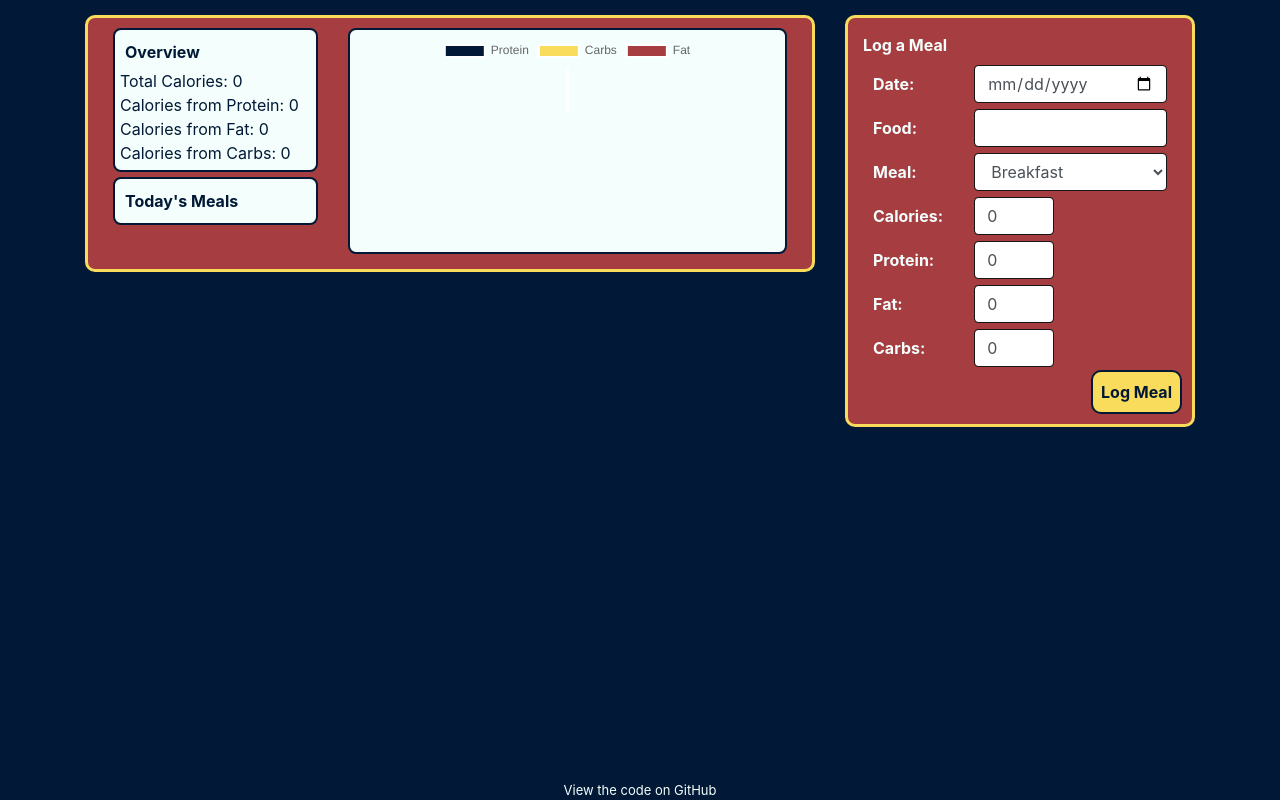
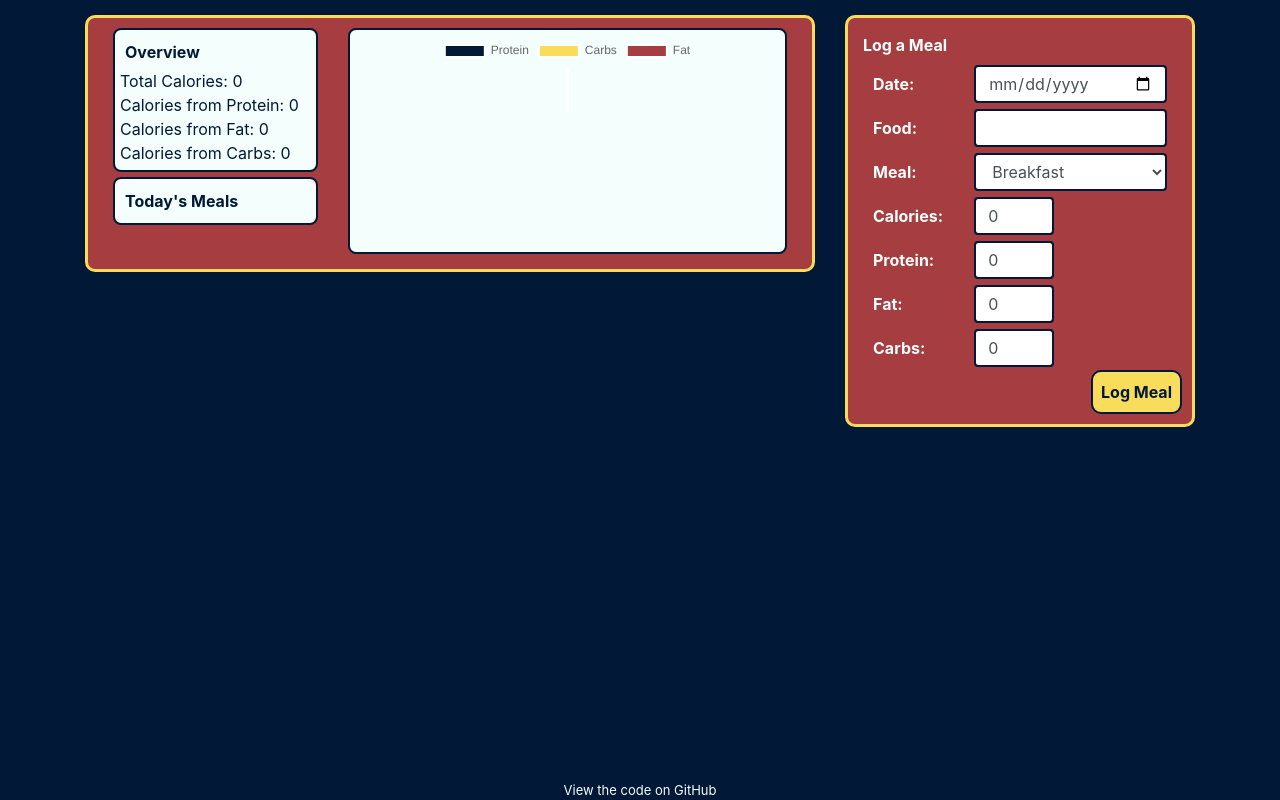
Before and after one commit to rjflanagan95/keto-tracker, a React (Create React App) app in the folder client/: page / in a window 1280 px wide. Built offline with nearby package versions, Linux system fonts and the light colour scheme.

Commit message:
borders on form inputs

```diff
--- a/client/src/components/Logger/logger.css
+++ b/client/src/components/Logger/logger.css
@@ -10,7 +10,7 @@
 }
 
 .form-input {
-    border: 1px solid #151515;
+    border: 2px solid #011936;
 }
 
 .log-number {
```
